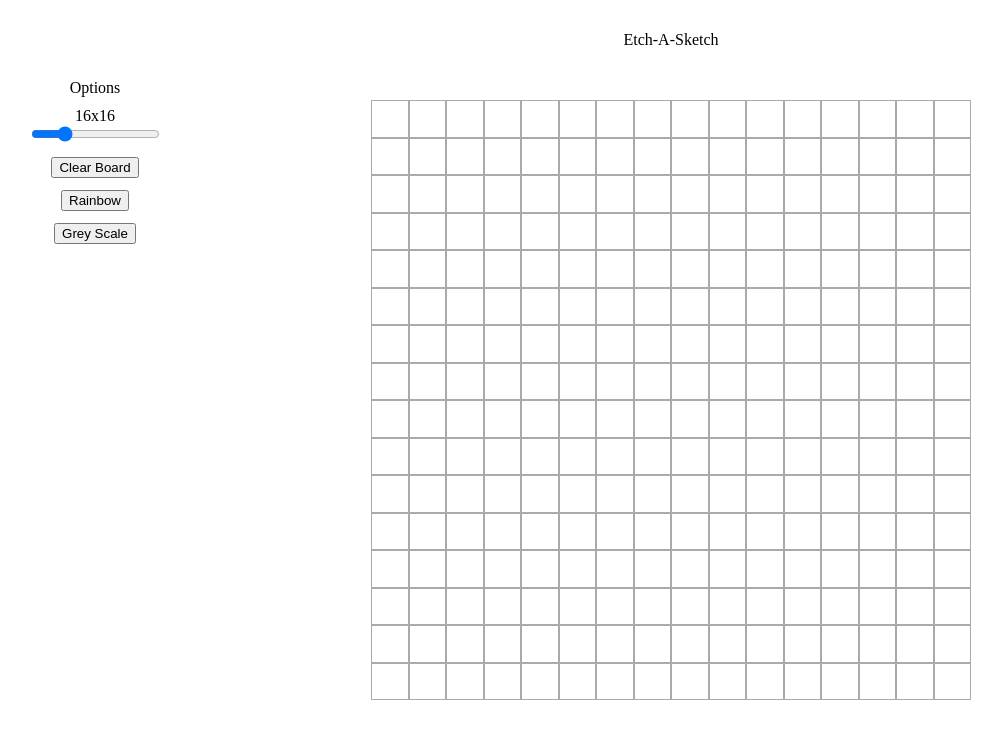
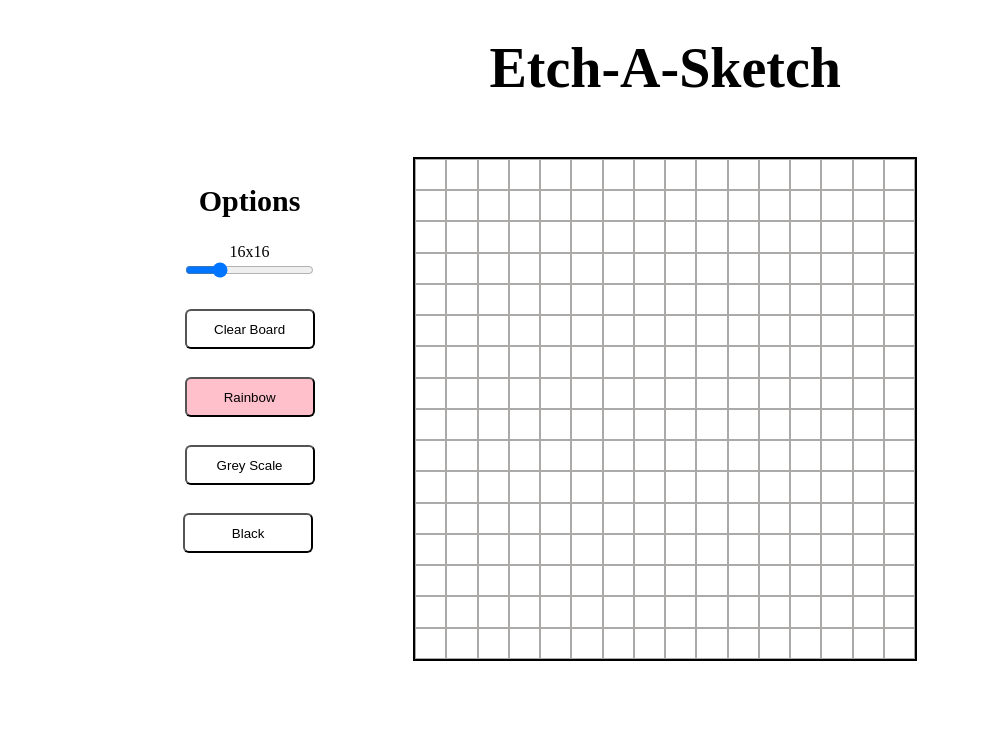
Before and after one commit to yonglu1989/Etch-a-Sketch, a plain HTML site: page index.html in a window 1280 px wide. Both pictures are taken after a click on the button "Rainbow". Shown: the whole page, without its empty margins (33-1035 px from the left). Drawn offline with Linux system fonts and the light colour scheme.

Commit message:
Finishing touches added, mostly Css related to buttons and colors.

```diff
--- a/css/style.css
+++ b/css/style.css
@@ -2,30 +2,43 @@
     display: grid;
     height: 100vh;
     border: 20px;
-    grid-template-columns: 2fr 7fr 1fr;
+    grid-template-columns: 3fr 6fr 2fr;
     grid-template-rows: 1fr 8fr 1fr;
 }
 
 #grid-container {
     background-color: rgb(224, 220, 220);
     display: grid;
-    height: 600px;
-    width: 600px;
+    height: 500px;
+    width: 500px;
     justify-self: center;
     align-self: center;
     grid-template-columns: auto;
     grid-template-rows: auto;
+    border: 2px black solid;
 }
 
 .options {
+    margin-top: 90px;
     display: flex;
     flex-direction: column;
-    justify-self: center;
-    gap: 12px;
+    justify-self: right;
+    gap: 28px;
+}
+
+.option-text {
+    font-size: 30px;
+    font-weight: bold;
 }
 .filler, .header, .button-holder, .option-text, .rainbow-holder, .grey-holder{
     justify-self: center;
     align-self: center;
+}
+
+.header {
+    margin-top: 40px;
+    font-size: 56px;
+    font-weight: bold;
 }
 
 .square {
@@ -39,3 +52,24 @@
     display: flex;
     justify-content: center;
 }
+
+button {
+    background-color: White;
+    width: 130px;
+    min-height: 40px;
+    border-radius: 6px;
+    border-color: black;
+}
+
+#grey-button:hover, #clear-button:hover{
+    background-color: grey !important;
+}
+
+#black-button:hover {
+    background-color: black !important;
+    color: white !important;
+}
+
+#rainbow-button:hover {
+    background-color: paleturquoise !important;
+}
--- a/index.html
+++ b/index.html
@@ -30,6 +30,9 @@
             <div class="grey-holder">
                 <button id="grey-button">Grey Scale</button>
             </div>
+            <div class="black-holder">
+                <button id="black-button">Black</button>
+            </div>
         </div>
         <div id="grid-container"></div>
         <div class="filler"></div>
--- a/src.js
+++ b/src.js
@@ -3,13 +3,15 @@ const gridContainer = document.getElementById('grid-container');
 const clearBoardButton = document.getElementById('clear-button');
 const rainbowButton = document.getElementById('rainbow-button');
 const greyButton = document.getElementById('grey-button');
+const blackButton = document.getElementById('black-button');
 let sliderValue = document.getElementById('slider-value');
 let slider = document.getElementById('my-range');
 
 sliderValue.innerHTML = slider.value.toString() + "x" + slider.value.toString()
 let color = "#000000";
 let rainbow = false;
-
+blackButton.style.backgroundColor = "black";
+blackButton.style.color = "white";
 
 drawBoard(slider.value);
 activateSquares();
@@ -78,6 +80,13 @@ function updateBoard(){
     activateSquares();
 }
 
+// Simply removes the highlighted backgrounds
+function removeBackgrounds() {
+    blackButton.style.backgroundColor = "white";
+    blackButton.style.color = "black";
+    rainbowButton.style.backgroundColor = "white";
+    greyButton.style.backgroundColor = "white";
+}
 
 // Update the current slider value (each time you drag the slider handle)
 slider.oninput = updateBoard;
@@ -98,3 +107,27 @@ greyButton.addEventListener('click', () => {
     rainbow = false;
     color = "grey";
 });
+
+// Black Button: Set the Etcher to etch the black color.
+blackButton.addEventListener('click', () => {
+    rainbow = false;
+    color = "black";
+});
+
+
+// Adding background colors to clicked buttons
+blackButton.addEventListener('click', () => {
+    removeBackgrounds();
+    blackButton.style.backgroundColor = "black";
+    blackButton.style.color = "white";
+})
+
+greyButton.addEventListener('click', () => {
+    removeBackgrounds();
+    greyButton.style.backgroundColor = "grey";
+})
+
+rainbowButton.addEventListener('click', () => {
+    removeBackgrounds();
+    rainbowButton.style.backgroundColor = "pink";
+})
```
